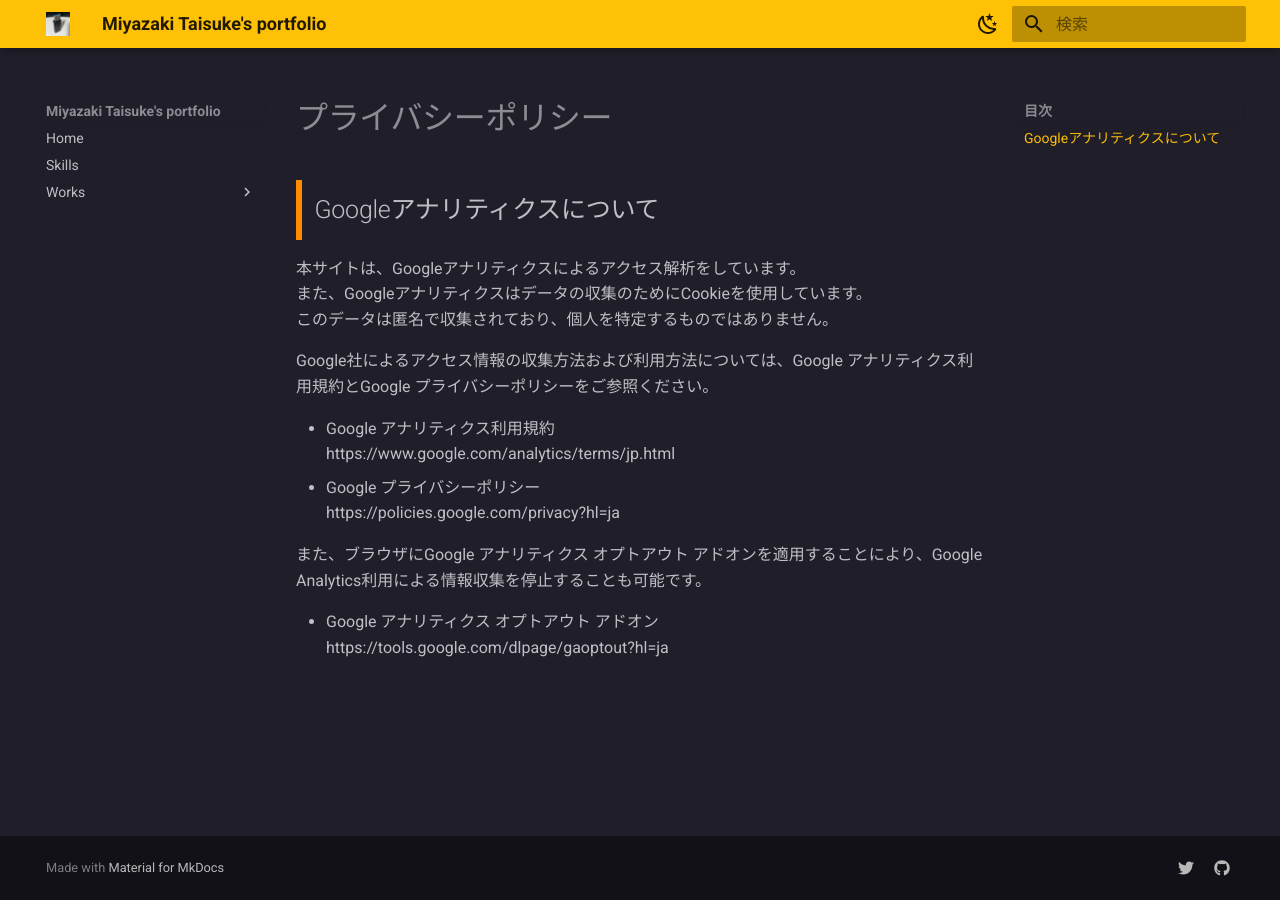
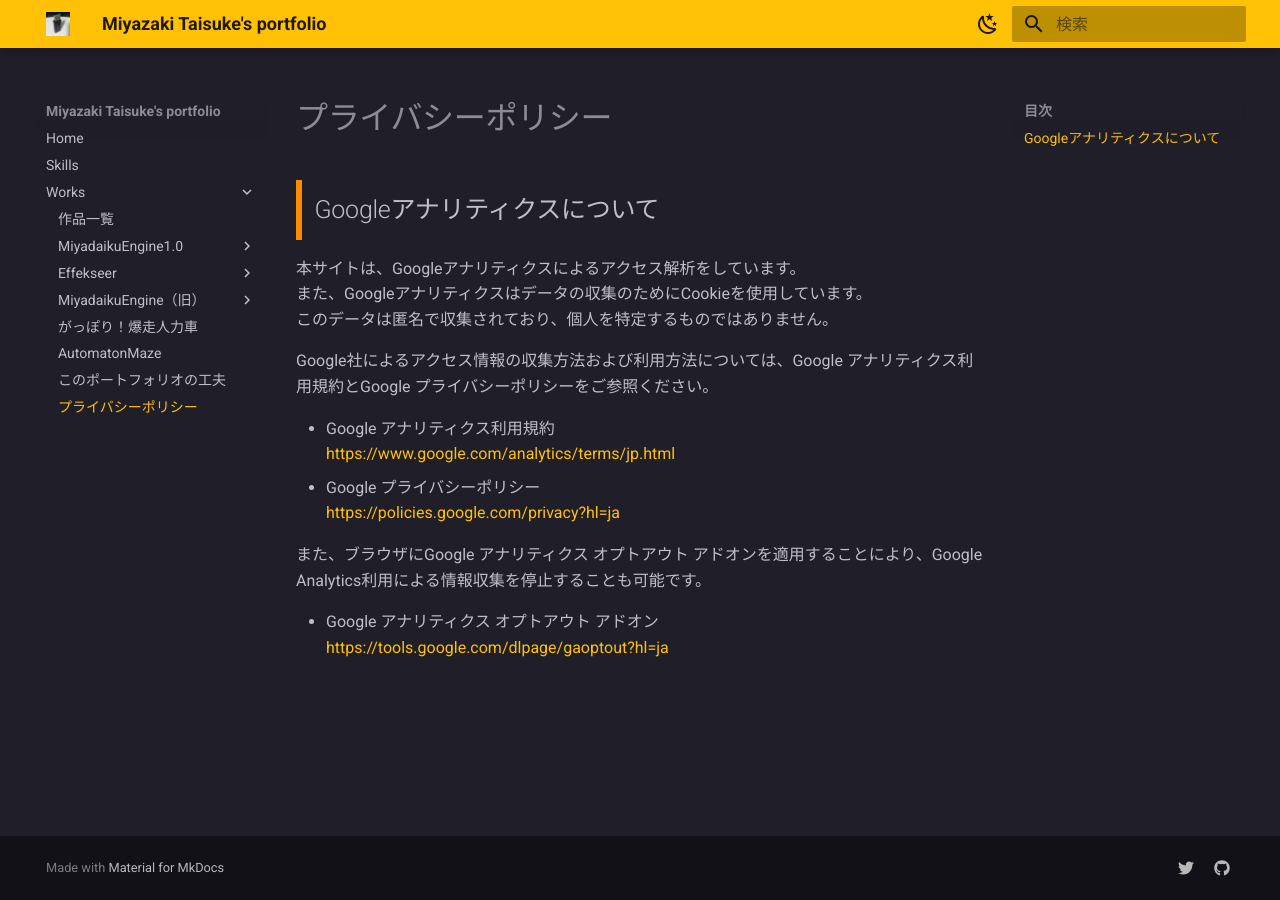
Before and after one commit to mewmew-tea/Portfolio, an MkDocs documentation site: the page built from docs/privacy-policy.md, in a window 1280 px wide. Built offline with MkDocs 1.6.1 and Material for MkDocs 9.7.7, drawn with Linux system fonts in a browser that asks for light colours; part of the change alters nothing that is shown.

Commit message:
Fix privacy policy

```diff
--- a/docs/privacy-policy.md
+++ b/docs/privacy-policy.md
@@ -9,11 +9,11 @@
 Google社によるアクセス情報の収集方法および利用方法については、Google アナリティクス利用規約とGoogle プライバシーポリシーをご参照ください。
 
 - Google アナリティクス利用規約
-https://www.google.com/analytics/terms/jp.html
+[https://www.google.com/analytics/terms/jp.html](https://www.google.com/analytics/terms/jp.html)
 - Google プライバシーポリシー
-https://policies.google.com/privacy?hl=ja
+[https://policies.google.com/privacy?hl=ja](https://policies.google.com/privacy?hl=ja)
 
 また、ブラウザにGoogle アナリティクス オプトアウト アドオンを適用することにより、Google Analytics利用による情報収集を停止することも可能です。
 
 - Google アナリティクス オプトアウト アドオン
-https://tools.google.com/dlpage/gaoptout?hl=ja
+[https://tools.google.com/dlpage/gaoptout?hl=ja](https://tools.google.com/dlpage/gaoptout?hl=ja)
--- a/mkdocs.yaml
+++ b/mkdocs.yaml
@@ -58,7 +58,7 @@ nav:
 
     - このポートフォリオの工夫: ./works/thisPortfolio.md
 
-    - プライバシーポリシー: ./works/privacy-policy.md
+    - プライバシーポリシー: ./privacy-policy.md
 
 
 extra_css:
```
